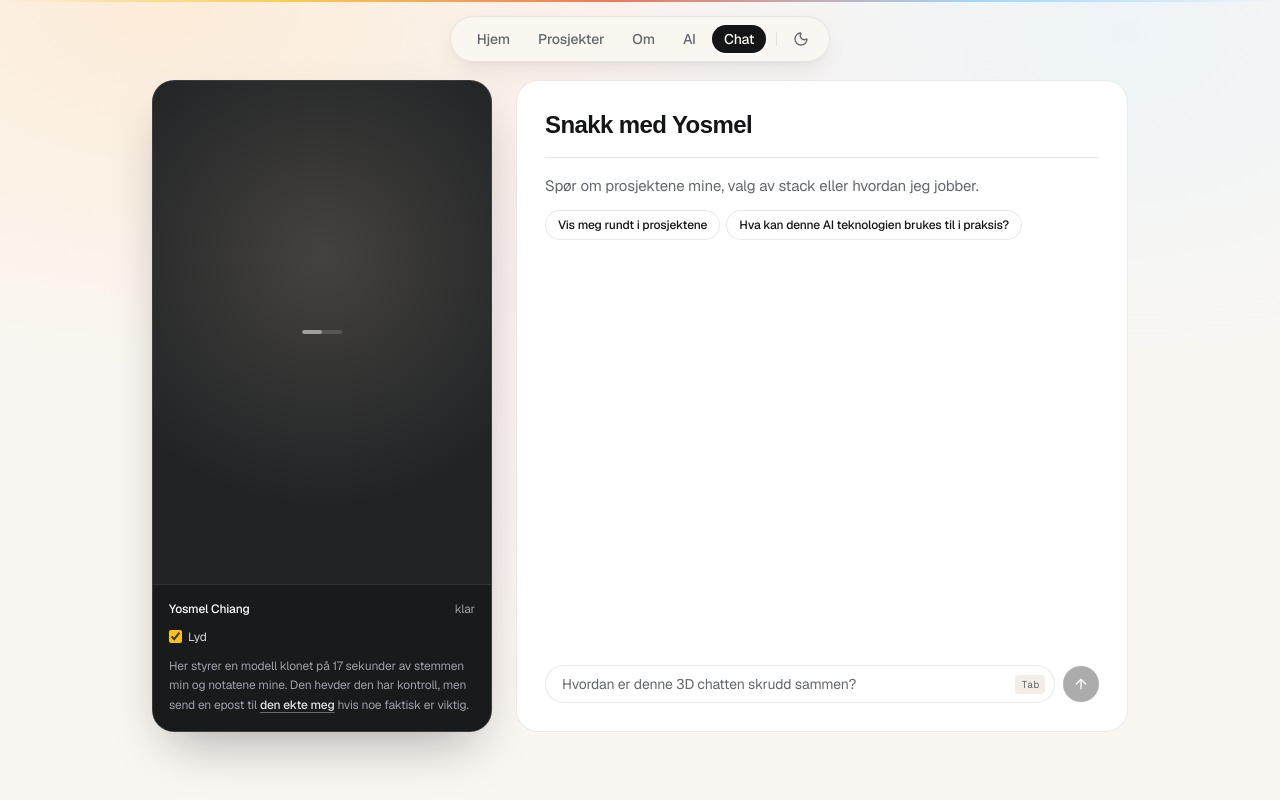
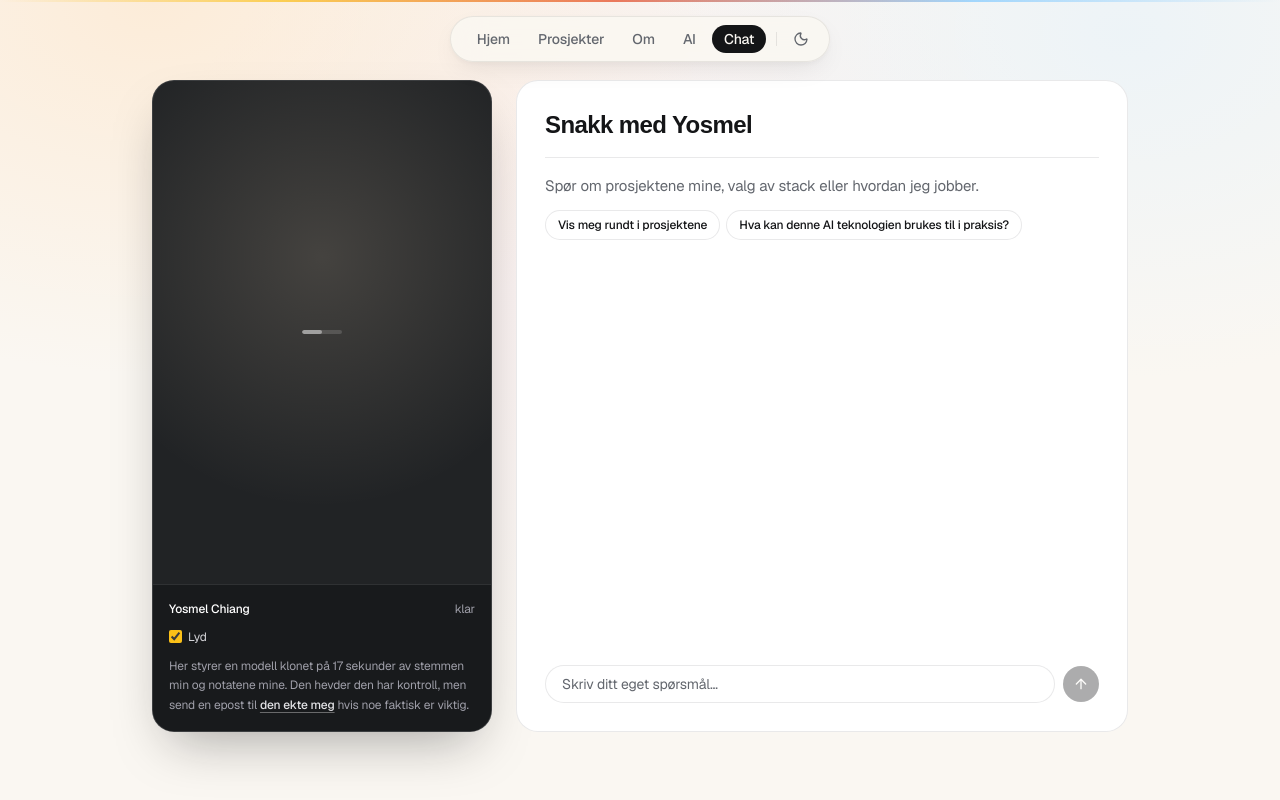
Before and after one commit to yosang/portfolio, a Next.js app: page /chat in a window 1280 px wide. Built offline with nearby package versions, Linux system fonts and the light colour scheme; a web font is replaced by a local one.

Commit message:
Use static open placeholder in chat input and remove rotating Tab prompts

```diff
--- a/src/components/ChatThread.tsx
+++ b/src/components/ChatThread.tsx
@@ -6,7 +6,6 @@ import { useCompanion, type ChatTurn } from "@/components/CompanionContext";
 import {
   FOLLOW_UP_PROMPTS,
   ITEMS,
-  PROMPTS,
   TOUR_PROMPT,
   USE_CASE_PROMPT,
 } from "@/data/portfolio";
@@ -205,9 +204,7 @@ export function Composer({
 }) {
   const { isStreaming, sendMessage } = useCompanion();
   const t = UI.chat;
-  const prompts = PROMPTS;
   const [text, setText] = useState("");
-  const [promptIdx, setPromptIdx] = useState(0);
   const inputRef = useRef<HTMLInputElement | null>(null);
   const isDark = tone === "dark";
 
@@ -217,23 +214,6 @@ export function Composer({
       inputRef.current?.focus();
     }
   }, [autoFocus]);
-
-  useEffect(() => {
-    if (text) return;
-    const id = setInterval(() => {
-      setPromptIdx((i) => (i + 1) % prompts.length);
-    }, 4500);
-    return () => clearInterval(id);
-  }, [text, prompts.length]);
-
-  const activePrompt = prompts[promptIdx % prompts.length] ?? t.placeholder;
-
-  const onKeyDown = (e: React.KeyboardEvent<HTMLInputElement>) => {
-    if (e.key === "Tab" && !text.trim() && activePrompt) {
-      e.preventDefault();
-      setText(activePrompt);
-    }
-  };
 
   const submit = (e: React.FormEvent) => {
     e.preventDefault();
@@ -254,29 +234,14 @@ export function Composer({
           type="text"
           value={text}
           onChange={(e) => setText(e.target.value)}
-          onKeyDown={onKeyDown}
-          placeholder={activePrompt}
+          placeholder={t.placeholder}
           autoComplete="off"
-          className={`min-w-0 w-full rounded-full py-2 pl-4 pr-4 text-base sm:pr-13 sm:text-sm outline-none transition-colors focus-visible:outline-none ${
+          className={`min-w-0 w-full rounded-full px-4 py-2 text-base sm:text-sm outline-none transition-colors focus-visible:outline-none ${
             isDark
               ? "border border-white/14 bg-white/[0.07] text-white placeholder:text-zinc-400 focus:border-white/40"
               : "border border-line bg-paper-raised text-ink placeholder:text-ink-soft focus:border-ink"
           }`}
         />
-        {!text && (
-          <button
-            type="button"
-            onClick={() => setText(activePrompt)}
-            title={t.tabHint}
-            className={`hidden sm:inline-block absolute right-2.5 rounded px-1.5 py-0.5 font-mono text-[10px] transition cursor-pointer ${
-              isDark
-                ? "bg-white/10 text-zinc-300 hover:bg-white/20"
-                : "bg-paper-subtle text-ink-soft hover:text-ink"
-            }`}
-          >
-            Tab
-          </button>
-        )}
       </div>
       <button
         type="submit"
--- a/src/data/portfolio.ts
+++ b/src/data/portfolio.ts
@@ -87,14 +87,6 @@ export const USE_CASE_STEPS: Array<{ audioSrc: string; bubble: string }> = [
   },
 ];
 
-export const PROMPTS: string[] = [
-  "Hva gjorde du før du begynte med utvikling?",
-  "Hvordan er denne 3D chatten skrudd sammen?",
-  "Hva slags utviklerrolle ser du etter?",
-  "Hvordan bruker du AI i programvareutvikling?",
-  "Kan jeg få se CV'en din?",
-];
-
 export const FOLLOW_UP_PROMPTS: Array<{ text: string; match?: RegExp }> = [
   {
     text: USE_CASE_PROMPT,
--- a/src/data/ui.ts
+++ b/src/data/ui.ts
@@ -35,8 +35,7 @@ export const UI = {
   chat: {
     title: "Snakk med Yosmel",
     intro: "Spør om prosjektene mine, valg av stack eller hvordan jeg jobber.",
-    placeholder: "Spør om hva som helst…",
-    tabHint: "Tab for å fylle inn",
+    placeholder: "Skriv ditt eget spørsmål…",
     send: "Send",
     you: "Du",
     me: "Yosmel",
```
